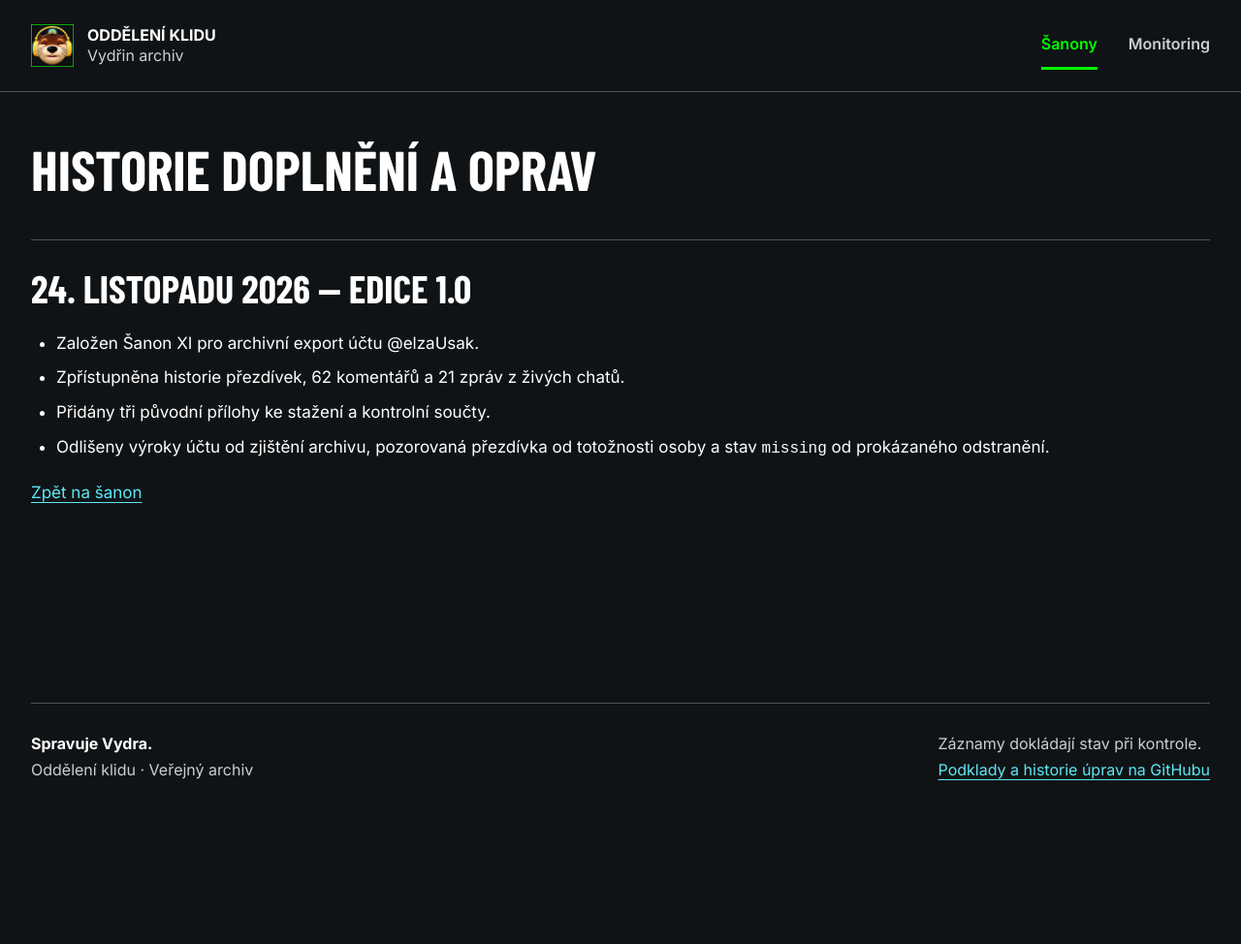
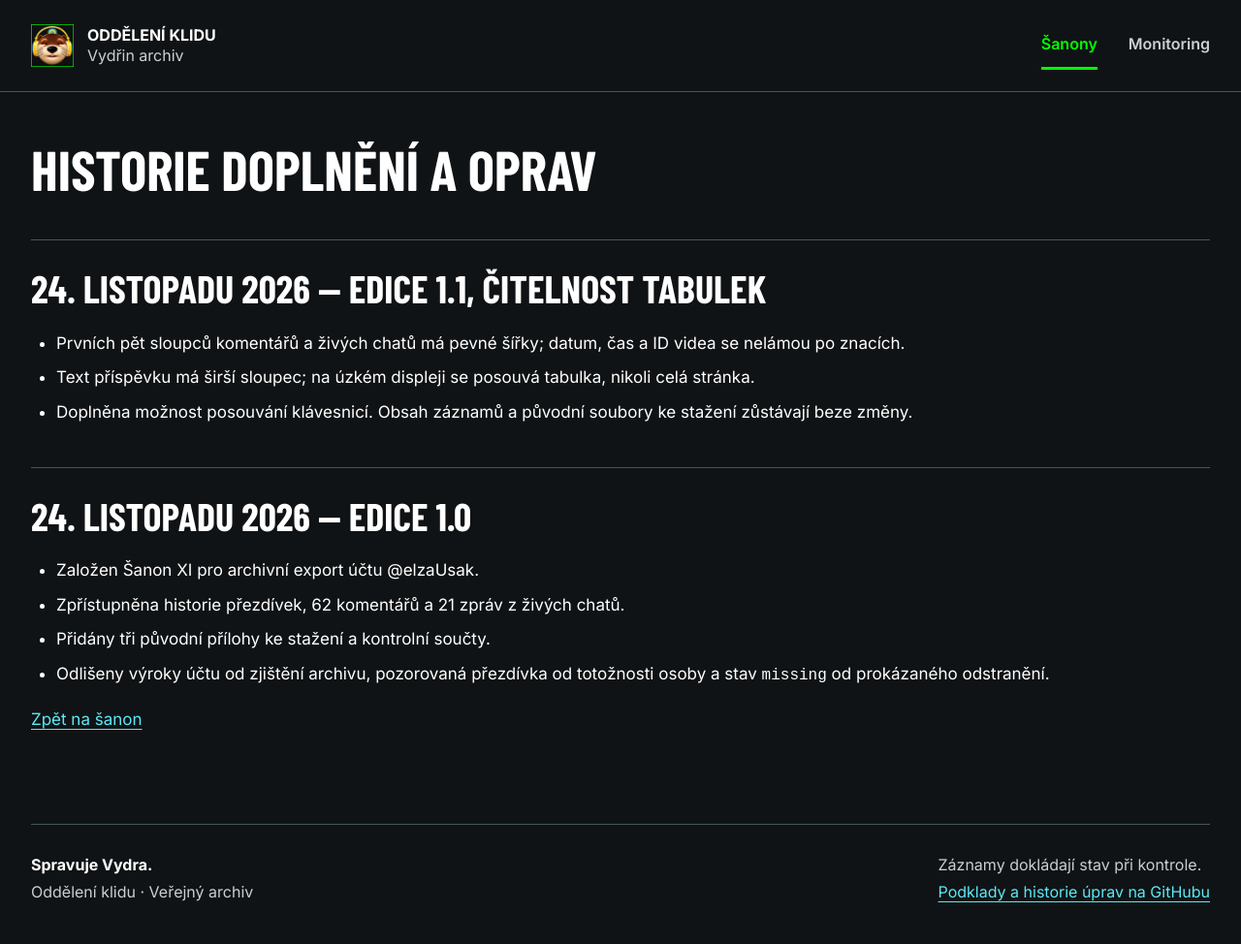
Before and after one commit to oddeleniklidu/Sanony, a Jekyll site: the page built from Případ elzaUsak/OPRAVY.html, in a window 1280 px wide. Shown: the whole page at 97% size. Built offline with Jekyll 4.4.1, drawn with Linux system fonts in a browser that asks for light colours; before the commit the page ends 900 px from its top, so only the background shows below that.

Commit message:
Zlepšit čitelnost tabulek Šanonu XI pevnými sloupci (#11)
Co-authored-by: Oddělení klidu <oddeleniklidu@users.noreply.github.com>

```diff
--- a/Případ elzaUsak/OPRAVY.md
+++ b/Případ elzaUsak/OPRAVY.md
@@ -1,4 +1,10 @@
 # Historie doplnění a oprav
+
+## 24. listopadu 2026 — edice 1.1, čitelnost tabulek
+
+- Prvních pět sloupců komentářů a živých chatů má pevné šířky; datum, čas a ID videa se nelámou po znacích.
+- Text příspěvku má širší sloupec; na úzkém displeji se posouvá tabulka, nikoli celá stránka.
+- Doplněna možnost posouvání klávesnicí. Obsah záznamů a původní soubory ke stažení zůstávají beze změny.
 
 ## 24. listopadu 2026 — edice 1.0
 
--- a/Případ elzaUsak/prilohy/SHA256SUMS.txt
+++ b/Případ elzaUsak/prilohy/SHA256SUMS.txt
@@ -2,11 +2,11 @@
 78228fa465cb098e5cce0206568d83775a2039d4cfb45a113bdea47404c724ba  METODIKA.html
 ab1f354d1895f978e5bf5cf5103b761722dd6e3cedb0f28dd1f26f6e17faaf55  METODIKA.md
 dc8515b340040242b5ef5a5d19ec37cf718980c6ba2e5b19a25d3ec3c2b2e456  OPRAVY.html
-938b6a8c36cf162af453fa58c84b35cefa04d724578baafb0396eab0f056fbc0  OPRAVY.md
+0f6bae2dc9cf79991b0cee75cee1b1a20d2198309d445717198990751016484a  OPRAVY.md
 5b18792b893c8f1d7b6fd2255b21743c1e0bb6d6d862fb46bce2cda703e611bc  prilohy/autor-401.html
 f3ca7f93caf5608cdc2210ca6d7e64671197731f733bbceede4b172e1de88374  prilohy/autor-401.md
 724e6053205fcc8774061ee77786538e171ed972bf261614dec6cb5cd3049f12  prilohy/autor-401.xml
-1c8b855d608a6d6319665ef9e3f6d02d46adf55757d970948254f78867f37d8e  README.md
-17c84a7891dc5b3f56c60a9a8e1188237f7b073ce1cb2dd07a907f566347f82b  ZAZNAMY.html
+309670fe6eada49026991e0507203aaa99ac3ab7c1d5400cb657c228709eb677  README.md
+59aecf60a6aca6721e52d46056c1e3fa9edfce5d4a4d56205e40b8d7266a2c9b  ZAZNAMY.html
 f09b495d9816a37325c2c8aaf8b46618d2e86f83fcad23efc65f9c99a10b1b2b  ZDROJE.html
 76866f61df95382de0e5c79cba637b45d5ff7c130d0ca7cff7ee3f774690ef9b  ZDROJE.md
```
Also changed, not shown: Případ elzaUsak/README.md (+1 -1 lines), Případ elzaUsak/ZAZNAMY.html (+23 -3 lines).
